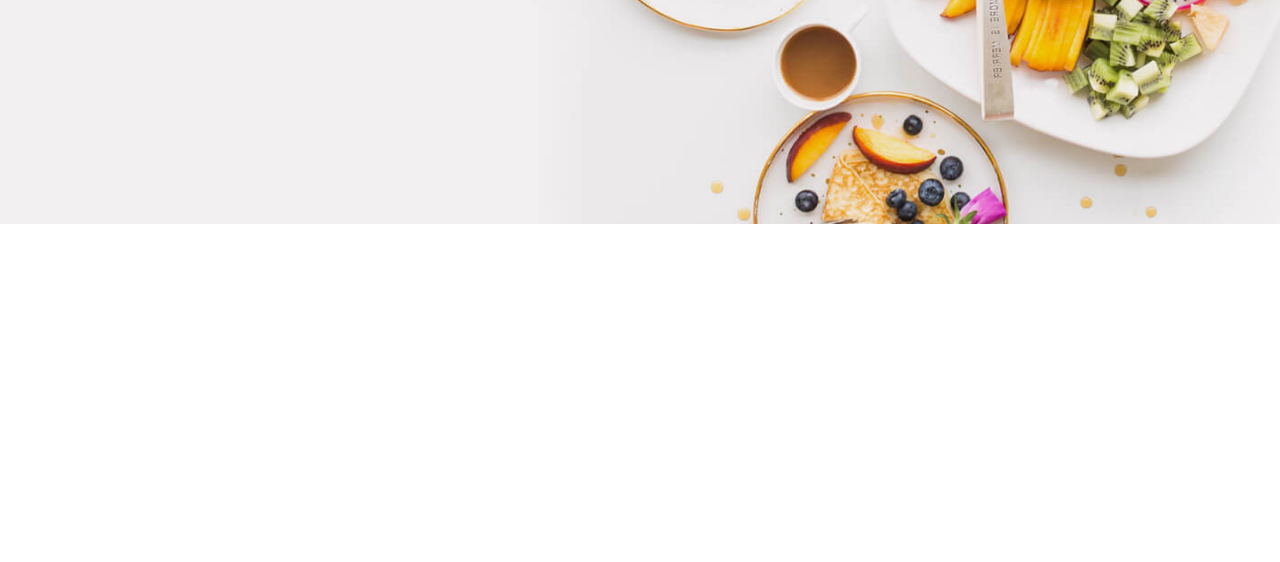
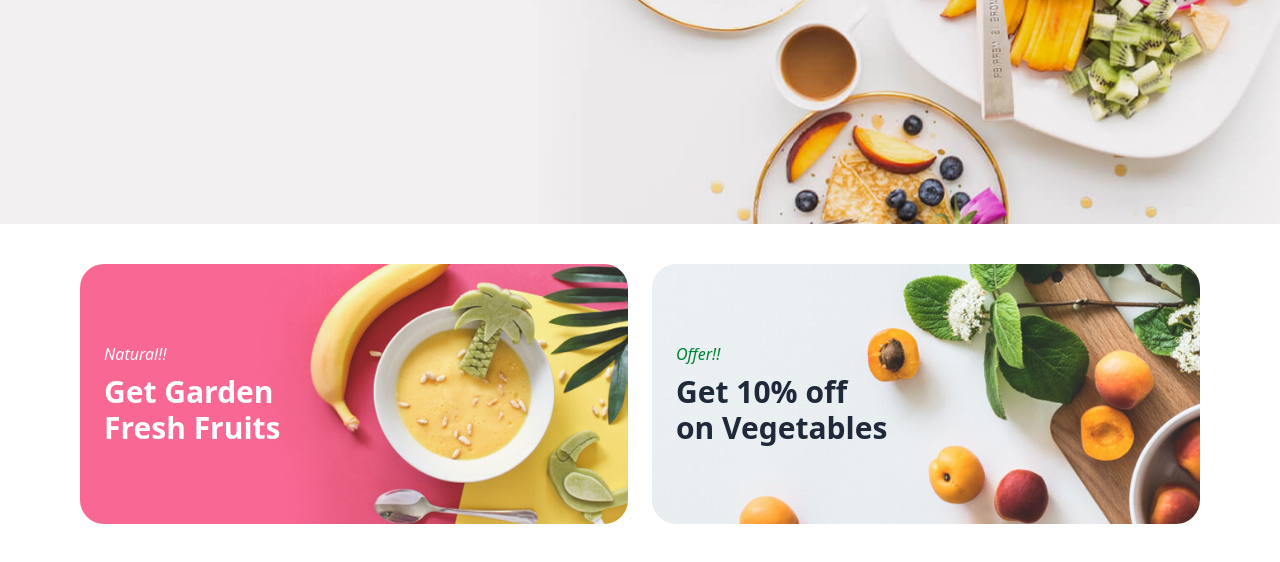
Before and after one commit to odinaevbilol/homework20, a website: page src/index.html in a window 1280 px wide. Shown: the part 678-1240 px from the top of the page. Before the commit the page ends 902 px from the top, so only its background shows below. Drawn offline with nearby package versions, Linux system fonts and the light colour scheme; files that its build step writes are made by us from their sources.

Commit message:
section2

```diff
--- a/src/index.html
+++ b/src/index.html
@@ -69,5 +69,36 @@
 
   </div>
 </section>
+
+<section class="px-4 lg:px-20 py-10">
+  <div class="grid grid-cols-1 lg:grid-cols-2 gap-6">
+
+    <div
+      class="rounded-3xl min-h-[220px] lg:min-h-[260px] bg-cover bg-center p-6 flex items-center"
+      style="background-image: url('./IMAGE\ \(25\).png');"
+    >
+      <div>
+        <p class="text-white italic mb-2">Natural!!</p>
+        <h2 class="text-white text-2xl lg:text-3xl font-semibold">
+          Get Garden<br />Fresh Fruits
+        </h2>
+      </div>
+    </div>
+
+    <div
+      class="rounded-3xl min-h-[220px] lg:min-h-[260px] bg-cover bg-center p-6 flex items-center"
+      style="background-image: url('./IMAGE\ \(26\).png');"
+    >
+      <div>
+        <p class="text-green-700 italic mb-2">Offer!!</p>
+        <h2 class="text-gray-800 text-2xl lg:text-3xl font-semibold">
+          Get 10% off<br />on Vegetables
+        </h2>
+      </div>
+    </div>
+
+  </div>
+</section>
+
 </body>
 </html>
```
Also changed, not shown: src/Frame (17).png (added), src/Frame (18).png (added), src/IMAGE (24).png (added), src/IMAGE (25).png (added), src/IMAGE (26).png (added).
